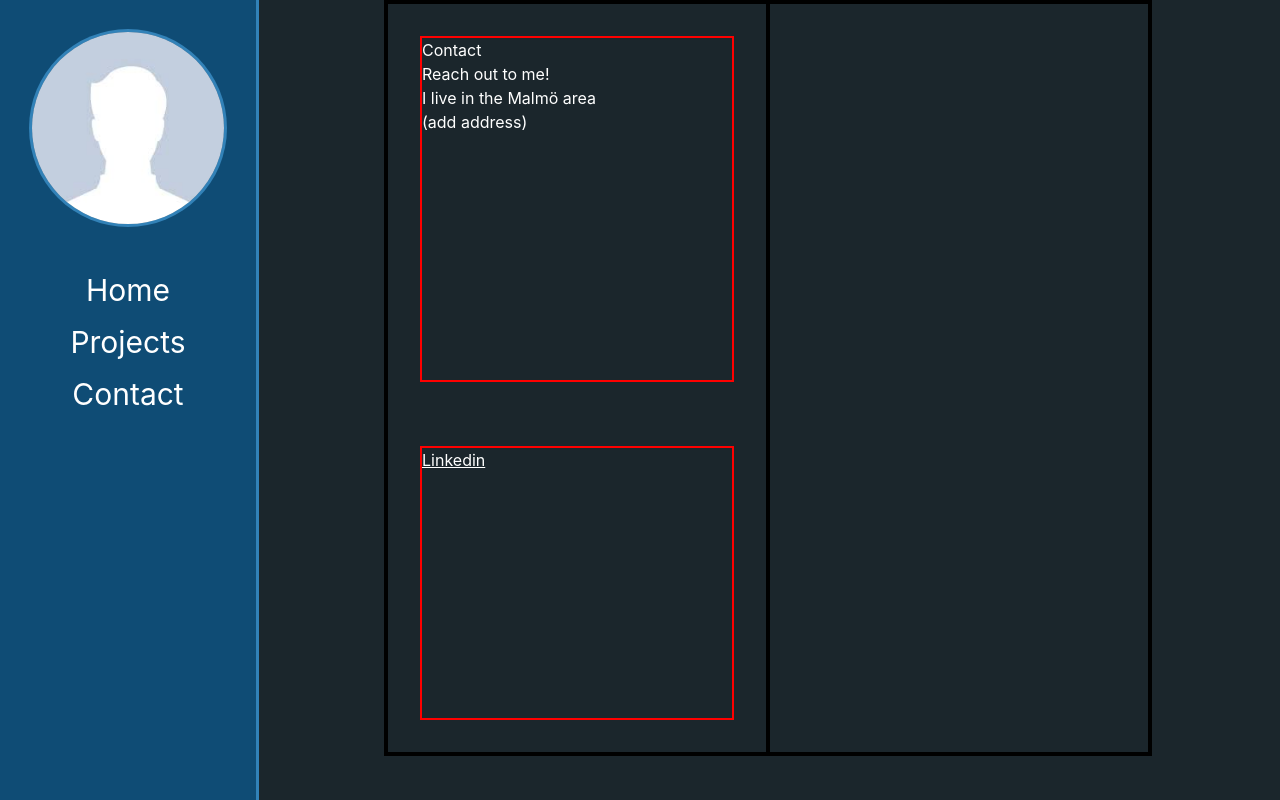
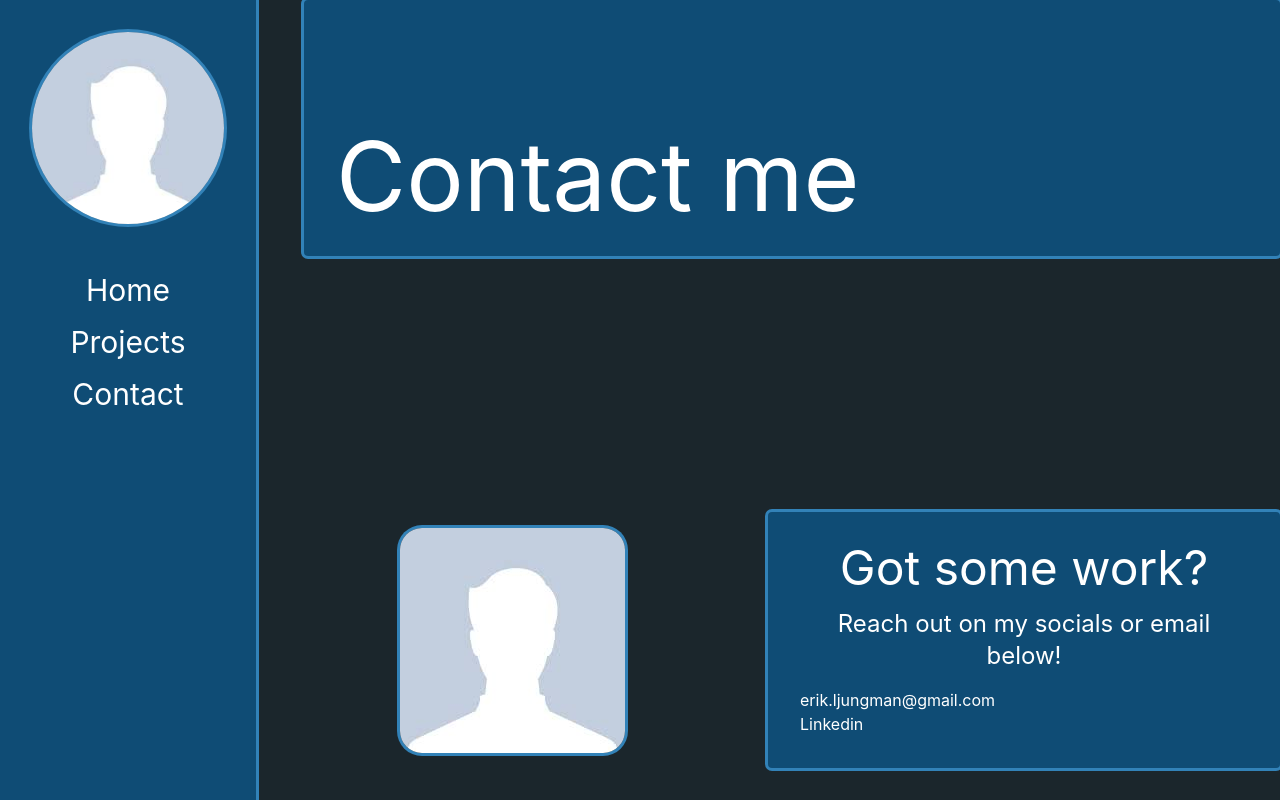
Before and after one commit to ColdIcyDays/react-portfolio, a React (Vite) app: page /Contact in a window 1280 px wide. Built offline with nearby package versions, Linux system fonts and the light colour scheme.

Commit message:
Made prettier contact page
 - Title.

```diff
--- a/src/components/contact/ContactContainer.tsx
+++ b/src/components/contact/ContactContainer.tsx
@@ -1,7 +1,38 @@
-import styles from "./contact.module.css"
+import {Link} from "react-router-dom";
+import profilePic from '../../imgs/profile_picture.jpg'
 
 export function ContactContainer() {
     return (
+      <div className='min-h-dvh w-auto grow flex flex-col'>
+          <div className='reg-top-titlediv'>
+              <h1 className='reg-top-titlediv-text'>Contact me</h1>
+          </div>
+          <div className='flex flex-row items-center mt-[256px]'>
+
+              <div className='m-auto grow'>
+                  <img className='reg-10-img m-auto' src={profilePic}/>
+              </div>
+
+              <div className='flex flex-col reg-30-div w-[512px] ml-auto h-[256px] p-8'>
+                  <div>
+                      <h1 className='text-center text-5xl'>Got some work?</h1>
+                      <p className='pt-4 text-2xl text-center'>Reach out on my socials or email below!</p>
+                  </div>
+
+                  <div className='mt-auto'>
+                      <p>erik.ljungman@gmail.com</p>
+                      <Link to={'https://www.linkedin.com/in/erik-ljungman/'} target={"_blank"} rel='noopener noreferrer'>
+                        <a>Linkedin</a>
+                      </Link>
+                  </div>
+
+              </div>
+          </div>
+
+      </div>
+    );
+
+    /*return (
         <div className={styles.contact_container}>
             <div className={styles.contact_content_container}>
                 <div className={styles.contact_content_side_contactinfo_container}>
@@ -20,5 +51,5 @@ export function ContactContainer() {
                 </div>
             </div>
         </div>
-    );
+    );*/
 }
```
